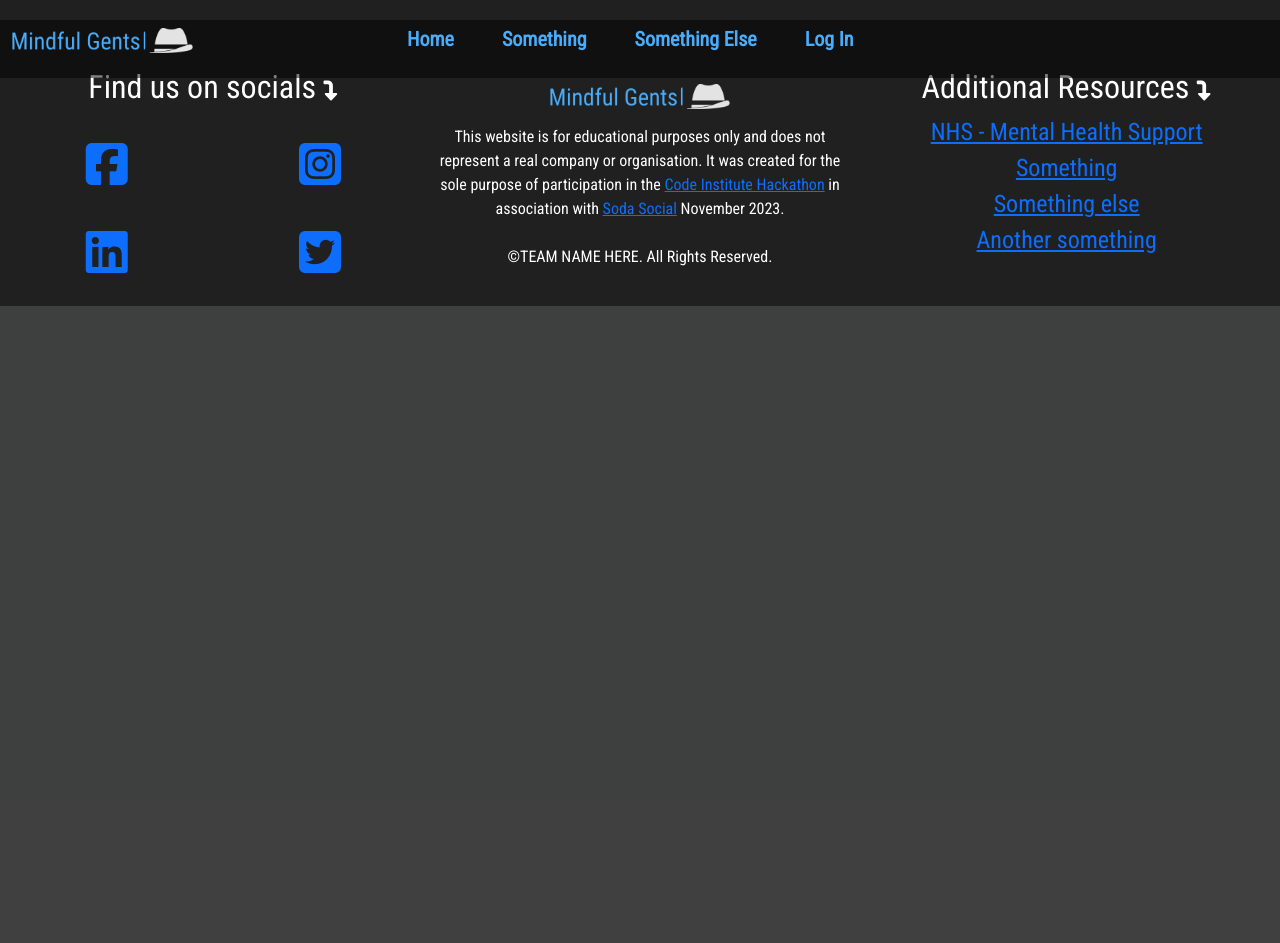
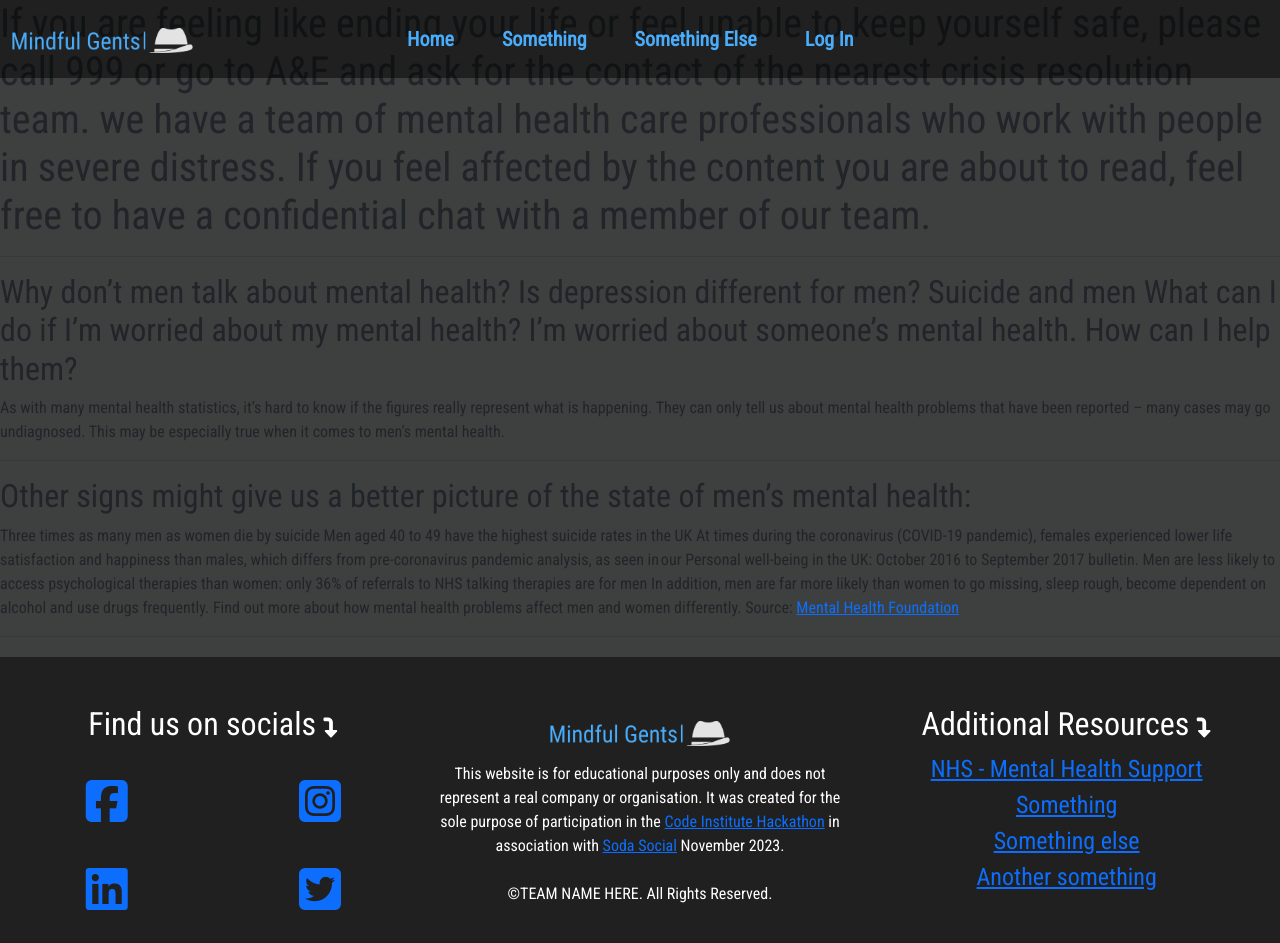
Before and after one commit to rinalds98/mindful-gents, a Django app: page /information/ in a window 1280 px wide. Before the commit the page ends 306 px from the top, so only its background shows below. Run offline with Django 4.2, Linux system fonts and the light colour scheme; some libraries are stand-ins or nearby versions.

Commit message:
Information hub (#36)
* information static on mental health

* information-hub staticstics

```diff
--- a/templates/information-hub.html
+++ b/templates/information-hub.html
@@ -2,8 +2,46 @@
 {% load static %}
 {% block content %}
 
+<div>
+    <h1>
+         If you are feeling like ending your life or feel unable to keep yourself safe,
+         please call 999 or go to A&E and ask for the contact of the nearest crisis resolution team.
+         we have a team of mental health care professionals who work with people in severe distress.
+         If you feel affected by the content you are about to read, feel free to have a confidential
+         chat with a member of our team.
+    </h1>
+</div>
+<hr>
 <div class="information-hub">
-
+<h2>
+    Why don’t men talk about mental health?
+    Is depression different for men?
+    Suicide and men
+    What can I do if I’m worried about my mental health?
+    I’m worried about someone’s mental health. How can I help them?
+</h2>
+<p>
+    As with many mental health statistics, it’s hard to know if the figures really represent what is happening.
+    They can only tell us about mental health problems that have been reported – many cases may go undiagnosed.
+    This may be especially true when it comes to men’s mental health.
+</p>
+</div>
+<hr>
+<div  class="information-hub">
+    <h2>
+        Other signs might give us a better picture of the state of men’s mental health:
+    </h2>
+<p>
+   Three times as many men as women die by suicide
+   Men aged 40 to 49 have the highest suicide rates in the UK
+   At times during the coronavirus (COVID-19 pandemic), females experienced lower life satisfaction and happiness than males,
+   which differs from pre-coronavirus pandemic analysis, as seen in our Personal well-being in the UK: October 2016 to September 2017 bulletin.
+   Men are less likely to access psychological therapies than women: only 36% of referrals to NHS talking therapies are for men
+   In addition, men are far more likely than women to go missing, sleep rough, become dependent on alcohol and use drugs frequently.
+   Find out more about how mental health problems affect men and women differently.
+   Source: <a href="https://www.mentalhealth.org.uk/explore-mental-health/a-z-topics/men-and-mental-health">Mental Health Foundation</a>
+</p>
+<hr>
 </div>
 
 
```
Also changed, not shown: static/images/readme-image/Mindful-Gents-project-board.png (added).
